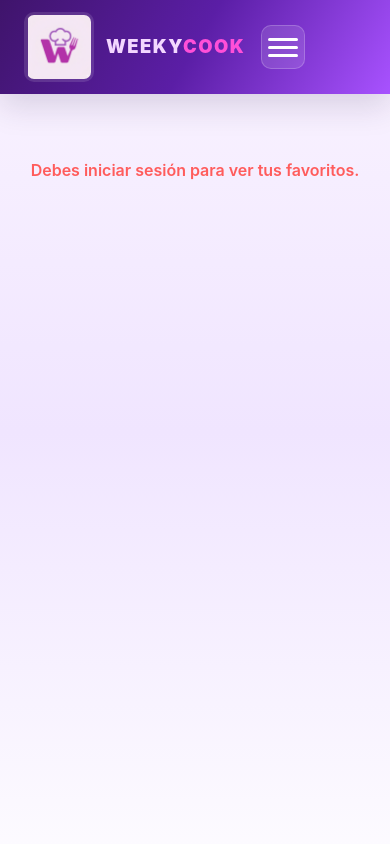
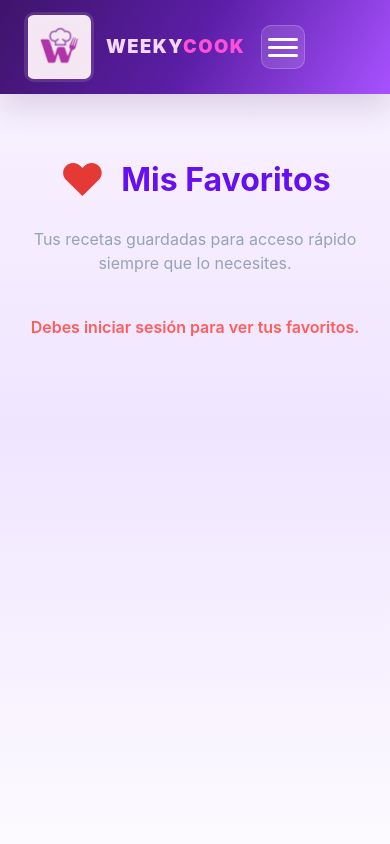
Before and after one commit to grupotfg/weekycook, an Angular app in the folder FRONT/: page /favoritos in a window 390 px wide. Shown: the top 844 px of the page. Built offline with nearby package versions, Linux system fonts and the light colour scheme.

Commit message:
se añade texto a la pagian de favoritos

```diff
--- a/FRONT/src/app/features/favoritos/favoritos.component.css
+++ b/FRONT/src/app/features/favoritos/favoritos.component.css
@@ -7,14 +7,25 @@
 
 .favorites-hero {
   width: min(1200px, 100%);
-  margin: 0 auto;
-  padding: 0 var(--space-4) var(--space-4);
+  margin: 0 auto var(--space-5);
+  display: flex;
+  flex-direction: column;
+  gap: var(--space-2);
   color: var(--gray-800);
+}
+
+.hero-heart {
+  color: #e53935;
+  font-size: 2.8rem;
+  margin-right: var(--space-2);
+  display: inline-flex;
+  align-items: center;
+  line-height: 1;
 }
 
 .favorites-hero h1 {
   font-weight: 700;
-  font-size: clamp(1.75rem, 3vw, 2.5rem);
+  font-size: clamp(2rem, 3.2vw, 2.75rem);
   display: flex;
   align-items: center;
   gap: 0.5rem;
@@ -23,6 +34,7 @@
 .favorites-hero p {
   color: #6a5a7c;
   margin-top: 0.25rem;
+  max-width: 32rem;
 }
 
 .favorites-content {
@@ -89,6 +101,20 @@
     padding-top: 4rem;
   }
 
+  .favorites-hero {
+    align-items: center;
+    text-align: center;
+    padding: 0 var(--space-4);
+  }
+
+  .favorites-hero h1 {
+    justify-content: center;
+  }
+
+  .favorites-hero p {
+    text-align: center;
+  }
+
   .recipes-grid {
     grid-template-columns: 1fr;
   }
--- a/FRONT/src/app/features/favoritos/favoritos.component.html
+++ b/FRONT/src/app/features/favoritos/favoritos.component.html
@@ -1,3 +1,14 @@
+<header class="favorites-hero layout-container">
+  <h1 class="serif-font text-purple">
+    <span class="hero-heart" aria-hidden="true">❤</span>
+    Mis Favoritos
+  </h1>
+  <p class="text-muted">
+    Tus recetas guardadas para acceso rápido siempre que lo necesites.
+  </p>
+</header>
+
+<div class="favorites-content layout-container">
   @if (loading) {
     <p class="status loading">Cargando favoritos...</p>
   }
@@ -34,3 +45,4 @@
       }
     </div>
   }
+</div>
```
Lines whose indentation alone changed are shown as unchanged.
